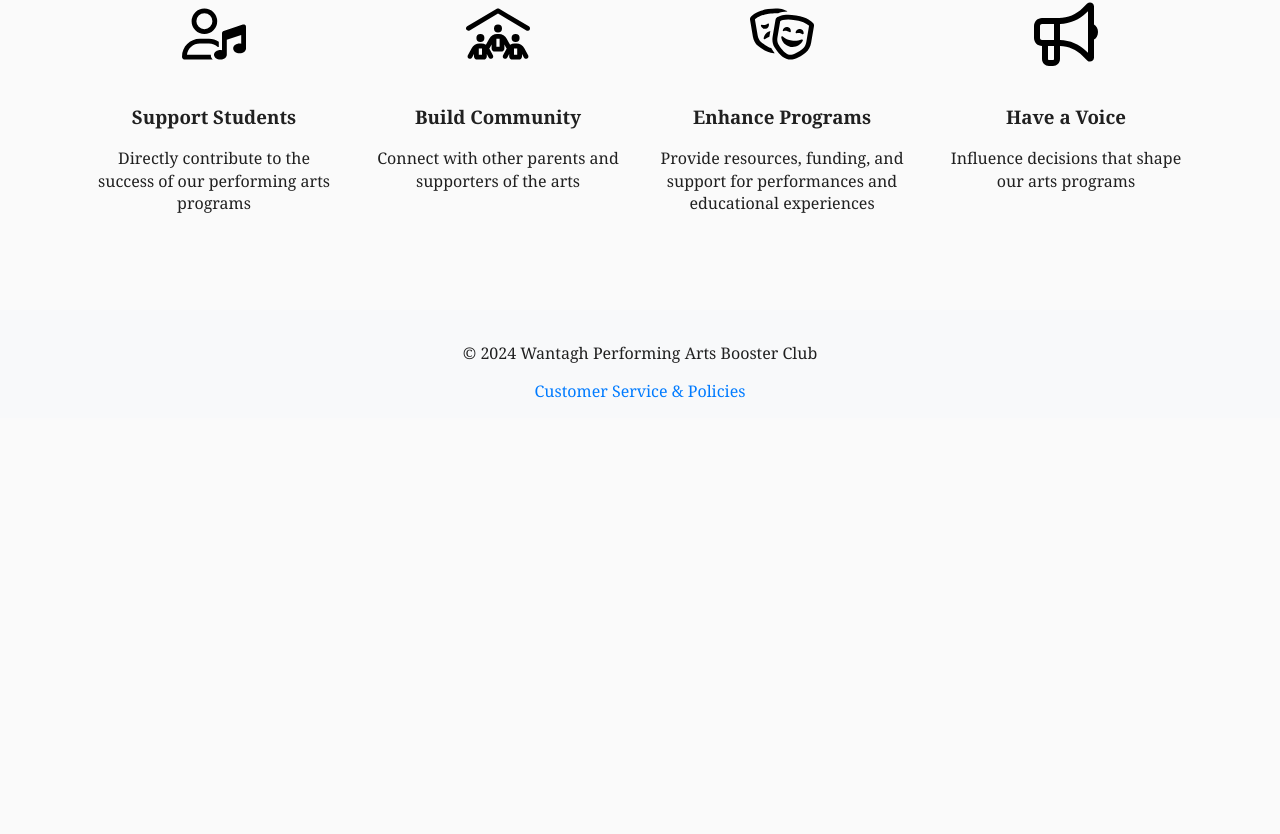
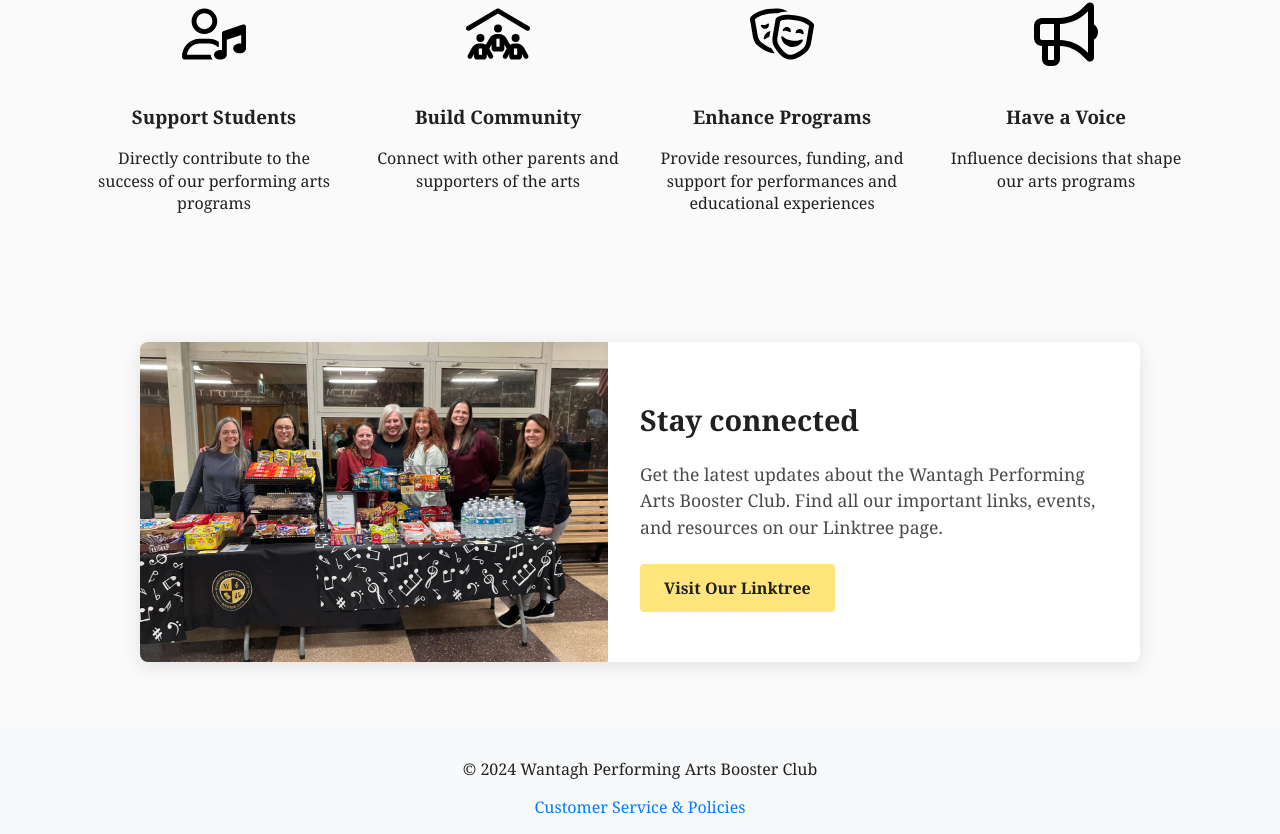
Before and after one commit to keymholio/booster-form, a Vue app: page / in a window 1280 px wide. Shown: the part 763-1597 px from the top of the page. Before the commit the page ends 1181 px from the top, so only its background shows below. Built offline with nearby package versions, Linux system fonts and the light colour scheme.

Commit message:
Adding linktree promo

```diff
--- a/src/components/HomePage.vue
+++ b/src/components/HomePage.vue
@@ -36,6 +36,18 @@
           <h3>Have a Voice</h3>
           <p>Influence decisions that shape our arts programs</p>
         </div>
+      </div>
+    </section>
+
+    <!-- New Linktree promo section -->
+    <section class="linktree-promo">
+      <div class="promo-image">
+        <img src="@/assets/linktree-promo.png" alt="Linktree Promo">
+      </div>
+      <div class="promo-content">
+        <h2>Stay connected</h2>
+        <p>Get the latest updates about the Wantagh Performing Arts Booster Club. Find all our important links, events, and resources on our Linktree page.</p>
+        <a href="https://linktr.ee/WPABC" target="_blank" rel="noopener noreferrer" class="cta-button">Visit Our Linktree</a>
       </div>
     </section>
   </div>
@@ -134,6 +146,66 @@ export default {
   margin-bottom: 1rem;
 }
 
+.linktree-promo {
+  display: flex;
+  max-width: 1000px;
+  margin: 4rem auto;
+  background-color: #ffffff;
+  border-radius: 8px;
+  box-shadow: 0 4px 20px rgba(0, 0, 0, 0.1);
+  overflow: hidden;
+}
+
+.promo-image {
+  flex: 1;
+  min-height: 300px;
+  overflow: hidden;
+}
+
+.promo-image img {
+  width: 100%;
+  height: 100%;
+  object-fit: cover;
+  display: block;
+}
+
+.promo-content {
+  flex: 1;
+  padding: 1rem 2rem 2rem;
+  display: flex;
+  flex-direction: column;
+  justify-content: center;
+  align-items: flex-start;
+}
+
+.promo-content h2 {
+  font-size: 1.8rem;
+  margin-bottom: 0.25rem;
+  color: #202020;
+}
+
+.promo-content p {
+  font-size: 1.1rem;
+  margin-bottom: 1.5rem;
+  color: #4a4a4a;
+  line-height: 1.5;
+}
+
+.cta-button {
+  display: inline-block;
+  padding: 0.8rem 1.5rem;
+  background-color: #ffe57c;
+  color: #202020;
+  text-decoration: none;
+  border-radius: 4px;
+  font-weight: bold;
+  transition: background-color 0.3s;
+}
+
+.cta-button:hover {
+  background-color: #fbcf1d;
+}
+
 @media (max-width: 768px) {
   .hero {
     flex-direction: column;
@@ -172,5 +244,23 @@ export default {
   .benefit {
     flex-basis: calc(50% - 2rem);
   }
+  .linktree-promo {
+    flex-direction: column;
+    margin: 2rem;
+  }
+
+  .promo-image {
+    min-height: 200px;
+  }
+
+  .promo-content {
+    align-items: center;
+    text-align: center;
+  }
+
+  .cta-button {
+    width: 100%;
+    text-align: center;
+  }
 }
 </style>
```
Also changed, not shown: src/assets/linktree-promo.png (added).
